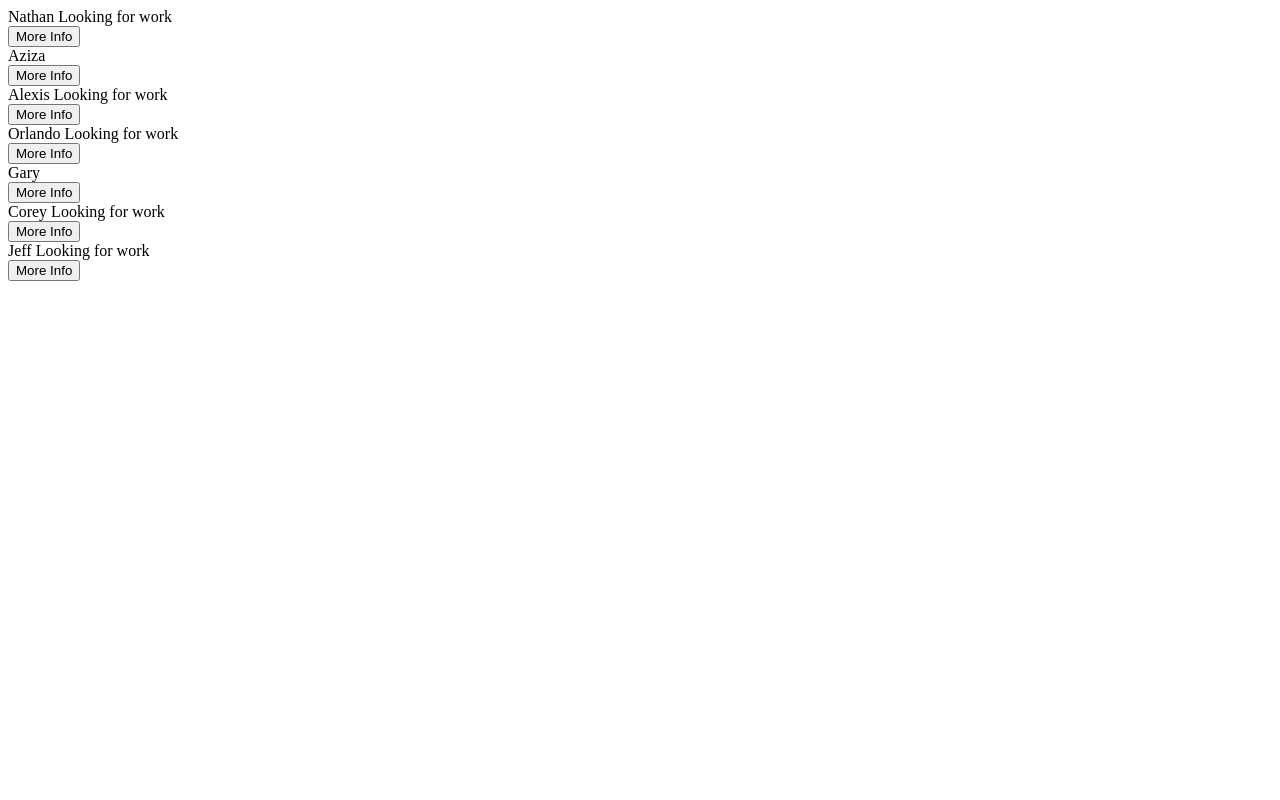
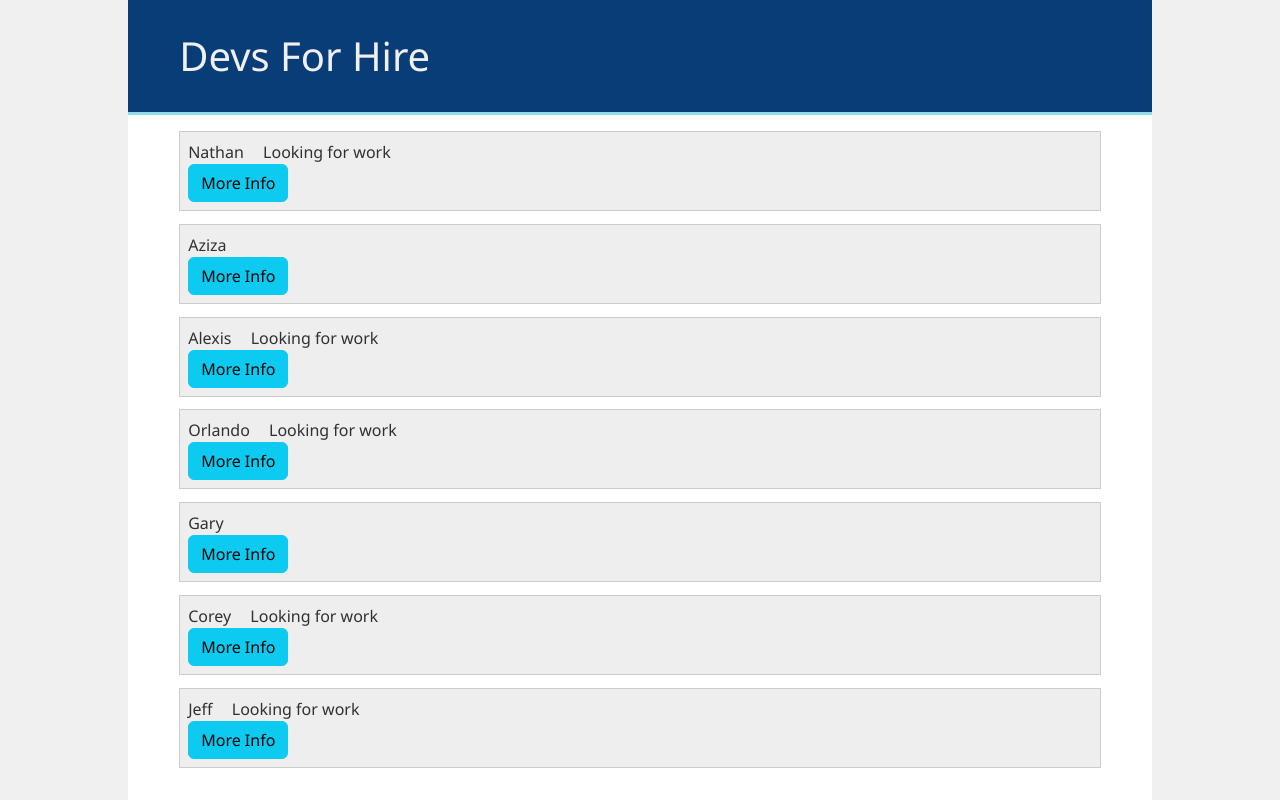
Before and after one commit to Momentum-Team-14/react-freeshelf-leximainw, a React (Create React App) app: page / in a window 1280 px wide. Built offline with nearby package versions, Linux system fonts and the light colour scheme.

Commit message:
feat: add custom styling

```diff
--- a/public/index.html
+++ b/public/index.html
@@ -1,43 +1,23 @@
 <!DOCTYPE html>
 <html lang="en">
-  <head>
-    <meta charset="utf-8" />
-    <link rel="icon" href="%PUBLIC_URL%/favicon.ico" />
-    <meta name="viewport" content="width=device-width, initial-scale=1" />
-    <meta name="theme-color" content="#000000" />
-    <meta
-      name="description"
-      content="Web site created using create-react-app"
-    />
-    <link rel="apple-touch-icon" href="%PUBLIC_URL%/logo192.png" />
-    <!--
-      manifest.json provides metadata used when your web app is installed on a
-      user's mobile device or desktop. See https://developers.google.com/web/fundamentals/web-app-manifest/
-    -->
-    <link rel="manifest" href="%PUBLIC_URL%/manifest.json" />
-    <!--
-      Notice the use of %PUBLIC_URL% in the tags above.
-      It will be replaced with the URL of the `public` folder during the build.
-      Only files inside the `public` folder can be referenced from the HTML.
-
-      Unlike "/favicon.ico" or "favicon.ico", "%PUBLIC_URL%/favicon.ico" will
-      work correctly both with client-side routing and a non-root public URL.
-      Learn how to configure a non-root public URL by running `npm run build`.
-    -->
-    <title>React App</title>
-  </head>
-  <body>
-    <noscript>You need to enable JavaScript to run this app.</noscript>
-    <div id="root"></div>
-    <!--
-      This HTML file is a template.
-      If you open it directly in the browser, you will see an empty page.
-
-      You can add webfonts, meta tags, or analytics to this file.
-      The build step will place the bundled scripts into the <body> tag.
-
-      To begin the development, run `npm start` or `yarn start`.
-      To create a production bundle, use `npm run build` or `yarn build`.
-    -->
-  </body>
+<head>
+    <meta charset="UTF-8">
+    <meta http-equiv="X-UA-Compatible" content="IE=edge">
+    <meta name="viewport" content="width=device-width, initial-scale=1.0">
+    <link rel="stylesheet" href="https://cdn.jsdelivr.net/npm/bootstrap@5.2.0/dist/css/bootstrap.min.css" crossorigin="" integrity="sha384-gH2yIJqKdNHPEq0n4Mqa/HGKIhSkIHeL5AyhkYV8i59U5AR6csBvApHHNl/vI1Bx">
+    <link rel="stylesheet" href="styles.css">
+    <title>Devs For Hire</title>
+</head>
+<body>
+    <div id="content">
+        <header>
+            <div class="spacer"><h1>Devs For Hire</h1></div>
+        </header>
+        <main>
+            <div class="spacer">
+                <div id="root"></div>
+            </div>
+        </main>
+    </div>
+</body>
 </html>
--- /dev/null
+++ b/public/styles.css
@@ -0,0 +1,209 @@
+body
+{
+    margin: auto;
+    width: 80%;
+    background-color: #f0f0f0;
+    color: #303030;
+    font-family: 'Segoe UI', Tahoma, Geneva, Verdana, sans-serif;
+}
+
+header
+{
+    background-color: #083d77;
+    border-bottom: 3px solid #90ddf0;
+    padding: 2rem 0;
+}
+
+header *
+{
+    color: #f0f0f0;
+}
+
+/* header h1
+{
+    display: flex;
+    align-items: center;
+} */
+
+header h1 .subtitle
+{
+    font-size: 1rem;
+    font-weight: normal;
+}
+
+/* header h1 img
+{
+    margin-right: 1rem;
+    height: 4rem;
+} */
+
+header nav
+{
+    display: flex;
+    justify-content: space-between;
+    align-items: flex-end;
+    color: #f0f0f0;
+}
+
+header nav a
+{
+    color: #afaff8;
+}
+
+#content
+{
+    background-color: #fff;
+    min-height: 100vh;
+}
+
+#login-modal .spacer
+{
+    position: relative;
+}
+
+#login-modal .flex
+{
+    position: absolute;
+    overflow: hidden;
+    right: 0%;
+}
+
+#login-modal .border
+{
+    display: none;
+    background-color: #bfb;
+    border-radius: 0 0 1rem 1rem;
+    padding: 0.5rem;
+}
+
+#login-modal .grid
+{
+    grid-template-columns: repeat(2, minmax(0, 1fr));
+}
+
+h1
+{
+    margin: 0;
+}
+
+.spacer
+{
+    margin: auto;
+    width: 90%;
+}
+
+.thin.spacer
+{
+    width: 95%;
+}
+
+.invert
+{
+    filter: invert()
+}
+
+main
+{
+    padding: 1rem 0;
+}
+
+main h1
+{
+    padding: 0 0 1rem;
+}
+
+.text-sm
+{
+    font-size: 0.8em;
+    color: #bbb;
+}
+
+.text-right
+{
+    text-align: right;
+}
+
+.error
+{
+    padding: 0.5rem 1rem;
+    background-color: #fbb;
+    color: #303030;
+    border-radius: 1rem;
+}
+
+.flex
+{
+    display: flex;
+}
+
+.flex.align-center
+{
+    align-items: center;
+}
+
+.flex.between
+{
+    justify-content: space-between;
+}
+
+.flex.right
+{
+    justify-content: flex-end;
+}
+
+.grid
+{
+    display: grid;
+}
+
+.favorite
+{
+    text-decoration: none;
+}
+
+.hidden
+{
+    display: none;
+}
+
+.snippet .title
+{
+    font-size: 1.25em;
+    font-weight: bold;
+}
+
+code.hljs
+{
+    display: block;
+    white-space: pre;
+    margin: 1em 0;
+    font-family: 'Fira Code', Consolas, 'Courier New', Courier, monospace;
+    border: 2px solid #444;
+    tab-size: 4;
+    padding: 0;
+}
+
+.hljs .hljs-ln-numbers
+{
+    color: #666;
+    background-color: #eee;
+    padding-left: 5px;
+    padding-right: 1rem;
+    border-right: 1px solid #888;
+    text-align: right;
+}
+
+.hljs tr:first-of-type *
+{
+    padding-top: 2px;
+}
+
+.hljs tr:last-of-type *
+{
+    padding-bottom: 1px;
+}
+
+.hljs .hljs-ln-code
+{
+    padding-left: 0.5rem;
+}
--- a/src/Accordion.js
+++ b/src/Accordion.js
@@ -2,7 +2,7 @@ const Accordion = props => {
     const [visible, setVisible] = props.visible
     return (
         <div>
-            <div><button onClick={() => setVisible(!visible)}>{props.buttonText || (visible ? 'Collapse' : 'Expand')}</button></div>
+            <div><button className="btn btn-info" onClick={() => setVisible(!visible)}>{props.buttonText || (visible ? 'Collapse' : 'Expand')}</button></div>
             {visible ? props.children : ''}
         </div>
     );
--- a/src/Developer.js
+++ b/src/Developer.js
@@ -4,9 +4,9 @@ import Accordion from './Accordion'
 const Developer = props => {
     const [expanded, setExpanded] = useState(false);
     return (
-        <div>
+        <div style={{marginBottom: '0.8rem', backgroundColor: '#eee', border: '1px solid #ccc', padding: '0.5rem'}}>
             <div>
-                {props.dev.name} {props.dev.available ? 'Looking for work' :''}
+                <span style={{marginRight: '1.2rem'}}>{props.dev.name}</span><span>{props.dev.available ? 'Looking for work' :''}</span>
             </div>
             <Accordion
             buttonText={expanded ? 'Less Info' : 'More Info'}
```
